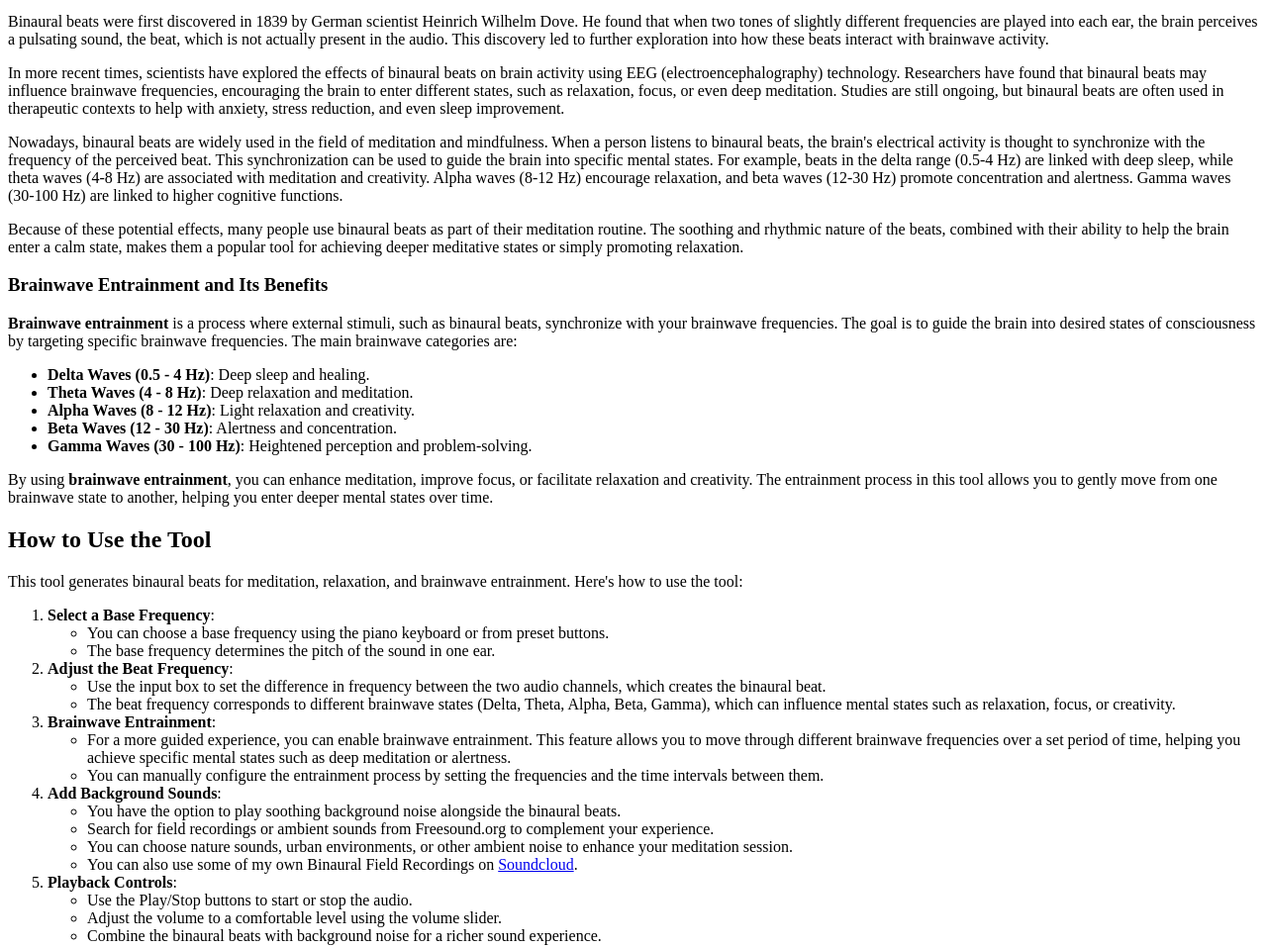
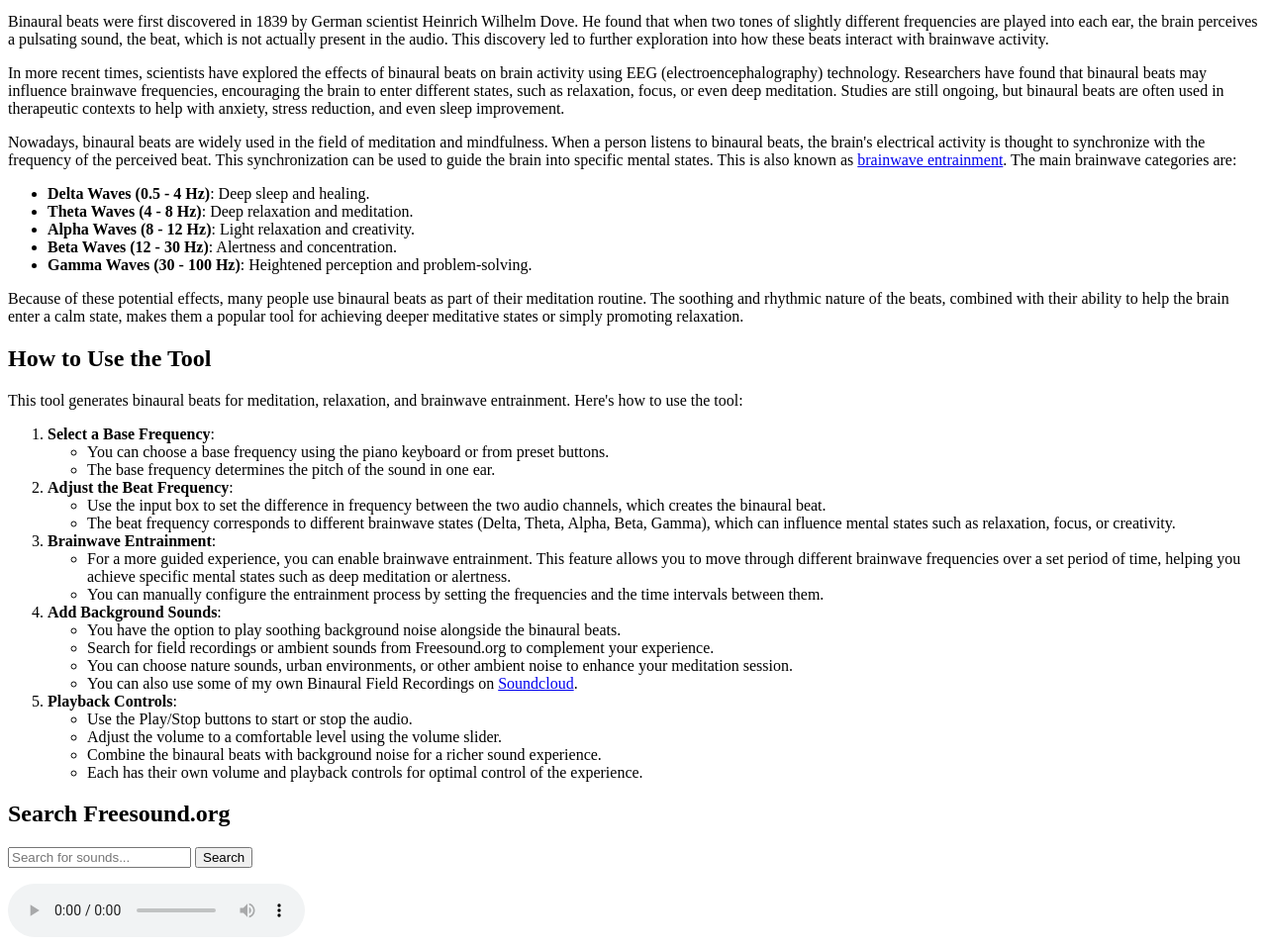
Before and after one commit to Haighton/BinauralBeatsWebpage, a website: page Index.html in a window 1280 px wide. Shown: the part 204-1162 px from the top of the page at 99% size. Drawn offline with Linux system fonts and the light colour scheme.

Commit message:
edit text

```diff
--- a/Index.html
+++ b/Index.html
@@ -18,10 +18,7 @@
         <p>Binaural beats are an auditory illusion created when two slightly different frequencies are played separately into each ear. The brain perceives a third tone that is the mathematical difference between the two frequencies. This phenomenon is known as binaural beating, and it can influence brainwave activity, potentially inducing various mental states.</p>
         <p>Binaural beats were first discovered in 1839 by German scientist Heinrich Wilhelm Dove. He found that when two tones of slightly different frequencies are played into each ear, the brain perceives a pulsating sound, the beat, which is not actually present in the audio. This discovery led to further exploration into how these beats interact with brainwave activity.</p>
         <p>In more recent times, scientists have explored the effects of binaural beats on brain activity using EEG (electroencephalography) technology. Researchers have found that binaural beats may influence brainwave frequencies, encouraging the brain to enter different states, such as relaxation, focus, or even deep meditation. Studies are still ongoing, but binaural beats are often used in therapeutic contexts to help with anxiety, stress reduction, and even sleep improvement.</p>
-        <p>Nowadays, binaural beats are widely used in the field of meditation and mindfulness. When a person listens to binaural beats, the brain's electrical activity is thought to synchronize with the frequency of the perceived beat. This synchronization can be used to guide the brain into specific mental states. For example, beats in the delta range (0.5-4 Hz) are linked with deep sleep, while theta waves (4-8 Hz) are associated with meditation and creativity. Alpha waves (8-12 Hz) encourage relaxation, and beta waves (12-30 Hz) promote concentration and alertness. Gamma waves (30-100 Hz) are linked to higher cognitive functions.</p>
-        <p>Because of these potential effects, many people use binaural beats as part of their meditation routine. The soothing and rhythmic nature of the beats, combined with their ability to help the brain enter a calm state, makes them a popular tool for achieving deeper meditative states or simply promoting relaxation.</p>
-        <h3>Brainwave Entrainment and Its Benefits</h3>
-        <p><strong>Brainwave entrainment</strong> is a process where external stimuli, such as binaural beats, synchronize with your brainwave frequencies. The goal is to guide the brain into desired states of consciousness by targeting specific brainwave frequencies. The main brainwave categories are:</p>
+        <p>Nowadays, binaural beats are widely used in the field of meditation and mindfulness. When a person listens to binaural beats, the brain's electrical activity is thought to synchronize with the frequency of the perceived beat. This synchronization can be used to guide the brain into specific mental states. This is also known as <a href="https://en.wikipedia.org/wiki/Brainwave_entrainment" target="_blank">brainwave entrainment</a>. The main brainwave categories are:</p>
         <ul>
             <li><strong>Delta Waves (0.5 - 4 Hz)</strong>: Deep sleep and healing.</li>
             <li><strong>Theta Waves (4 - 8 Hz)</strong>: Deep relaxation and meditation.</li>
@@ -29,7 +26,7 @@
             <li><strong>Beta Waves (12 - 30 Hz)</strong>: Alertness and concentration.</li>
             <li><strong>Gamma Waves (30 - 100 Hz)</strong>: Heightened perception and problem-solving.</li>
         </ul>
-        <p>By using <strong>brainwave entrainment</strong>, you can enhance meditation, improve focus, or facilitate relaxation and creativity. The entrainment process in this tool allows you to gently move from one brainwave state to another, helping you enter deeper mental states over time.</p>
+        <p>Because of these potential effects, many people use binaural beats as part of their meditation routine. The soothing and rhythmic nature of the beats, combined with their ability to help the brain enter a calm state, makes them a popular tool for achieving deeper meditative states or simply promoting relaxation.</p>
     </section>
     <section id="howToUseTool">
         <h2>How to Use the Tool</h2>
@@ -66,6 +63,7 @@
                     <li>Use the Play/Stop buttons to start or stop the audio.</li>
                     <li>Adjust the volume to a comfortable level using the volume slider.</li>
                     <li>Combine the binaural beats with background noise for a richer sound experience.</li>
+                    <li>Each has their own volume and playback controls for optimal control of the experience.</li>
                 </ul>
             </li>
         </ol>
```
